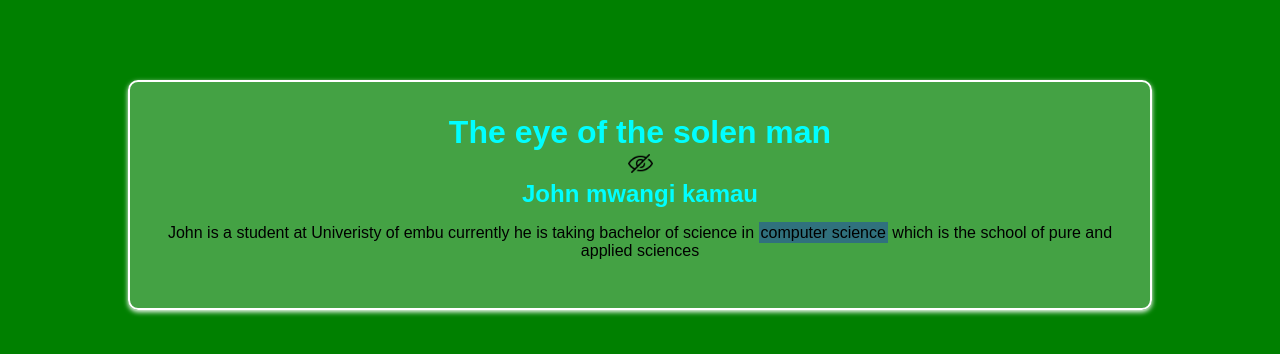
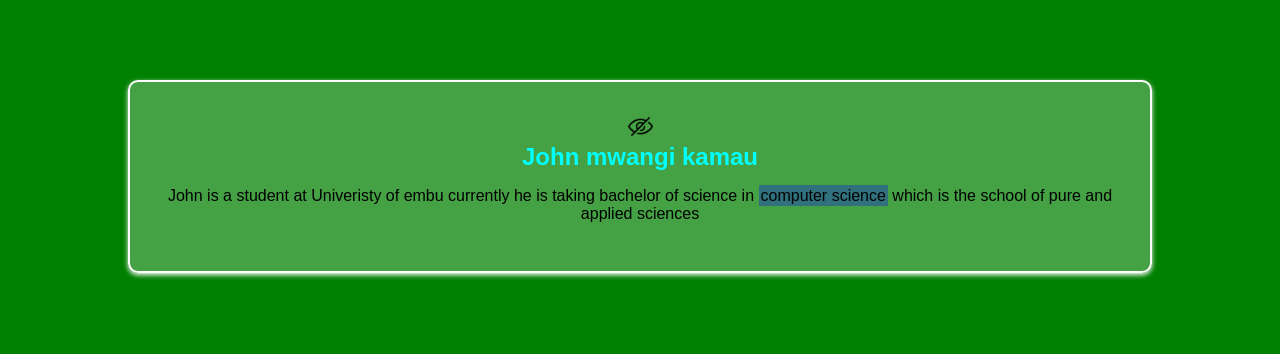
Before and after one commit to JOHN-MWANGI-OSS/Test-project-website, a plain HTML site: page index.html in a window 1280 px wide. Drawn offline with Linux system fonts and the light colour scheme.

Commit message:
Revert "added a heading element above the eye"
This reverts commit dcc0256e0f002b891c447dd97d2c84b160d13161.

```diff
--- a/index.html
+++ b/index.html
@@ -8,7 +8,6 @@
 </head>
 <body>
   <div class="box">
-    <h1>The eye of the solen man</h1>
     <img src="./hide.png" alt="hide icon" width="25px">
     <h2>John mwangi kamau</h2>
     <p>John is a student at Univeristy of embu currently he is taking bachelor of science in <span>computer science</span> which is the school of pure and applied sciences</p>
```
